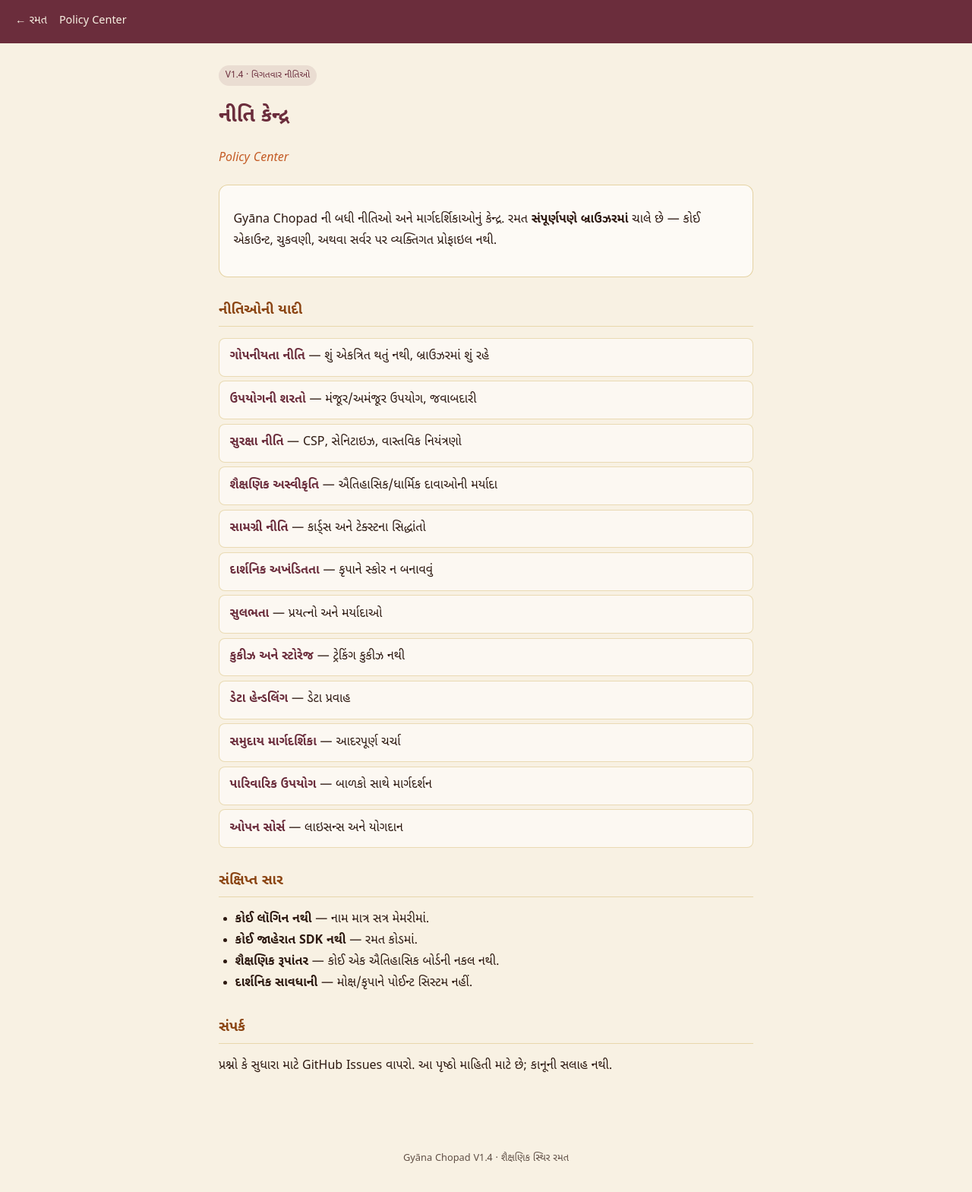
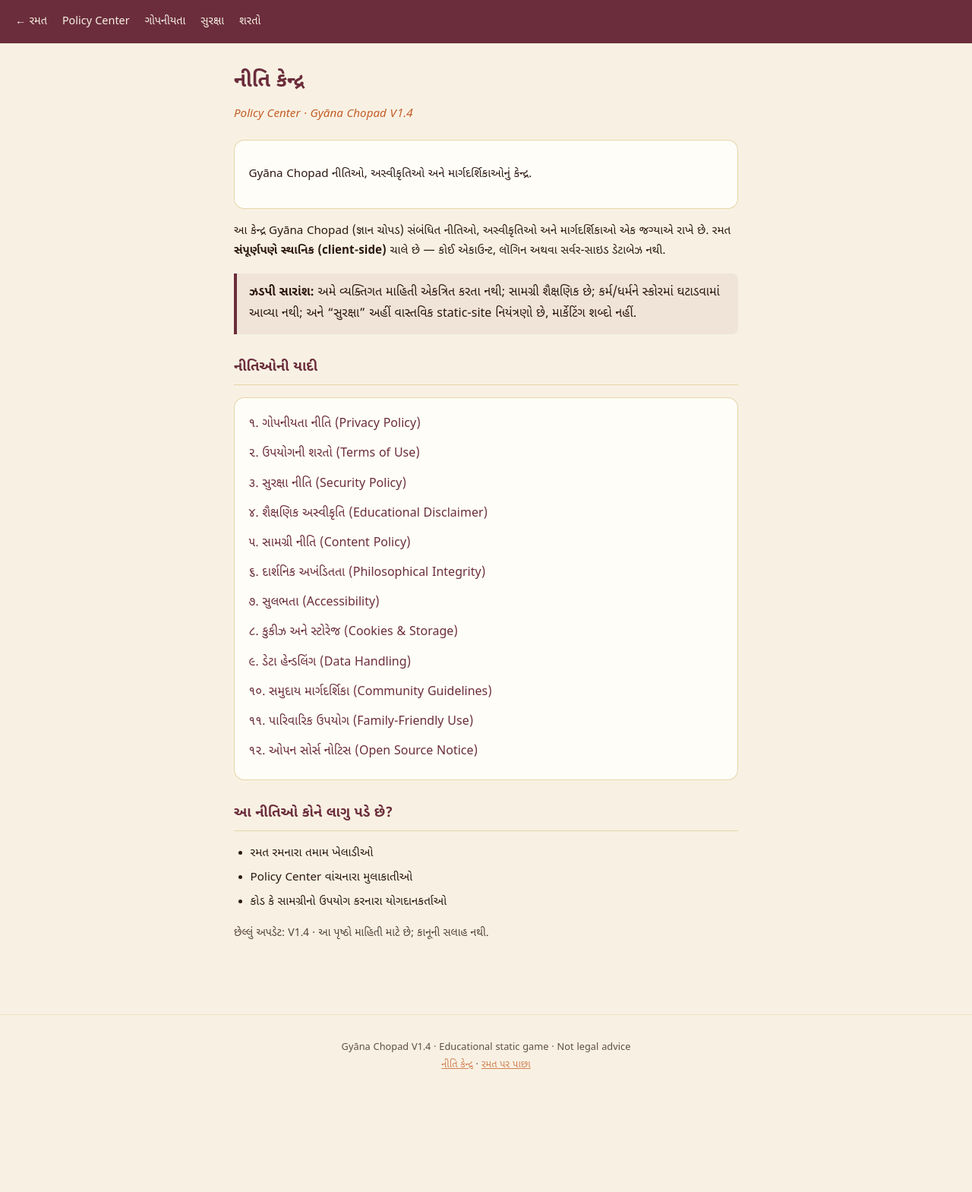
Before and after one commit to bhargavsinh/gyana-chopad, a website: page policies/index.html in a window 1280 px wide. Shown: the whole page at 76% size. After the commit the page ends 1445 px from the top, so only its background shows below. Drawn offline with Linux system fonts and the light colour scheme.

Commit message:
V1.4: detailed Policy Center — privacy, terms, security, educational disclaimer (full Gujarati text)

```diff
--- a/policies/index.html
+++ b/policies/index.html
@@ -3,64 +3,83 @@
 <head>
   <meta charset="UTF-8"/>
   <meta name="viewport" content="width=device-width, initial-scale=1"/>
+  <meta name="description" content="Gyāna Chopad નીતિઓ, અસ્વીકૃતિઓ અને માર્ગદર્શિકાઓનું કેન્દ્ર."/>
+  <meta name="robots" content="index,follow"/>
   <meta http-equiv="Content-Security-Policy" content="default-src 'self'; style-src 'self' 'unsafe-inline' https://fonts.googleapis.com; font-src https://fonts.gstatic.com; script-src 'self'; connect-src 'self'; base-uri 'self'; form-action 'none'; frame-ancestors 'none'"/>
-  <meta name="description" content="Gyāna Chopad નીતિ કેન્દ્ર — ગોપનીયતા, સુરક્ષા, શૈક્ષણિક અસ્વીકૃતિ અને અન્ય નીતિઓ."/>
-  <title>નીતિ કેન્દ્ર | Policy Center — Gyāna Chopad V1.4</title>
+  <meta name="referrer" content="no-referrer"/>
+  <title>નીતિ કેન્દ્ર | Gyāna Chopad V1.4</title>
+  <link rel="preconnect" href="https://fonts.googleapis.com"/>
   <link href="https://fonts.googleapis.com/css2?family=Noto+Sans+Gujarati:wght@400;600;700&display=swap" rel="stylesheet"/>
   <style>
-  body{font-family:'Noto Sans Gujarati',system-ui,sans-serif;background:#F8F1E3;color:#2C1810;margin:0;line-height:1.75}
-  header{background:#6B2D3C;color:#F8F1E3;padding:0.9rem 1.25rem}
-  header a{color:#F8F1E3;text-decoration:none;margin-right:1rem;font-size:0.9rem}
-  main{max-width:44rem;margin:0 auto;padding:1.75rem 1.25rem 3rem}
-  h1{color:#6B2D3C;font-size:1.65rem}
-  h2{color:#8B4513;font-size:1.15rem;margin-top:1.75rem;border-bottom:1px solid rgba(184,134,11,0.25);padding-bottom:0.25rem}
-  .card{background:rgba(255,255,255,0.65);border:1px solid rgba(184,134,11,0.35);border-radius:0.75rem;padding:1rem 1.15rem;margin:1.25rem 0}
-  .badge{display:inline-block;background:rgba(107,45,60,0.1);color:#6B2D3C;font-size:0.75rem;padding:0.2rem 0.55rem;border-radius:999px}
-  a{color:#C45C26}
-  ul{padding-left:1.35rem}
-  footer{text-align:center;padding:2rem;font-size:0.8rem;opacity:0.75}
-  .grid a{display:block;padding:0.65rem 0.85rem;margin:0.35rem 0;background:#fff8;border:1px solid #B8860B44;border-radius:0.5rem;text-decoration:none;color:#2C1810}
-  .grid a:hover{border-color:#C45C26}
-  .grid a strong{color:#6B2D3C}
+:root{--maroon:#6B2D3C;--saffron:#C45C26;--ivory:#F8F1E3;--ink:#2C1810;--gold:#B8860B;--green:#1F4D3A}
+*{box-sizing:border-box}
+body{font-family:'Noto Sans Gujarati',system-ui,sans-serif;background:var(--ivory);color:var(--ink);margin:0;line-height:1.75;font-size:1rem}
+header{background:var(--maroon);color:var(--ivory);padding:1rem 1.25rem;display:flex;flex-wrap:wrap;gap:.75rem 1.25rem;align-items:center}
+header a{color:var(--ivory);text-decoration:none;font-size:.9rem}
+header a:hover{text-decoration:underline}
+main{max-width:44rem;margin:0 auto;padding:1.75rem 1.25rem 3rem}
+h1{color:var(--maroon);font-size:1.65rem;margin:0 0 .35rem}
+.sub{color:var(--saffron);font-size:.95rem;margin:0 0 1.25rem;font-style:italic}
+h2{color:var(--maroon);font-size:1.15rem;margin:1.75rem 0 .6rem;border-bottom:1px solid #B8860B44;padding-bottom:.35rem}
+p,li{font-size:.95rem}
+ul{padding-left:1.35rem}
+li{margin:.35rem 0}
+.card{background:#fffdf8;border:1px solid #B8860B55;border-radius:.85rem;padding:1rem 1.15rem;margin:1rem 0}
+.note{background:#6B2D3C10;border-left:4px solid var(--maroon);padding:.75rem 1rem;margin:1rem 0;border-radius:0 .5rem .5rem 0}
+.muted{opacity:.8;font-size:.88rem}
+a{color:var(--saffron)}
+footer{text-align:center;padding:2rem 1rem;font-size:.8rem;opacity:.75;border-top:1px solid #B8860B33;margin-top:2rem}
+.toc a{display:block;padding:.35rem 0;text-decoration:none;color:var(--maroon)}
+.toc a:hover{color:var(--saffron)}
   </style>
 </head>
 <body>
-<header><a href="../index.html">← રમત</a><a href="index.html">Policy Center</a></header>
-<main>
-<span class="badge">V1.4 · વિગતવાર નીતિઓ</span>
-<h1>નીતિ કેન્દ્ર</h1>
-<p style="color:#C45C26;font-style:italic">Policy Center</p>
-<div class="card">
-<p>Gyāna Chopad ની બધી નીતિઓ અને માર્ગદર્શિકાઓનું કેન્દ્ર. રમત <strong>સંપૂર્ણપણે બ્રાઉઝરમાં</strong> ચાલે છે — કોઈ એકાઉન્ટ, ચુકવણી, અથવા સર્વર પર વ્યક્તિગત પ્રોફાઇલ નથી.</p>
+  <header>
+    <a href="../index.html">← રમત</a>
+    <a href="index.html">Policy Center</a>
+    <a href="privacy.html">ગોપનીયતા</a>
+    <a href="security.html">સુરક્ષા</a>
+    <a href="terms.html">શરતો</a>
+  </header>
+  <main>
+    <h1>નીતિ કેન્દ્ર</h1>
+    <p class="sub">Policy Center · Gyāna Chopad V1.4</p>
+    <div class="card"><p>Gyāna Chopad નીતિઓ, અસ્વીકૃતિઓ અને માર્ગદર્શિકાઓનું કેન્દ્ર.</p></div>
+
+<p>આ કેન્દ્ર Gyāna Chopad (જ્ઞાન ચોપડ) સંબંધિત નીતિઓ, અસ્વીકૃતિઓ અને માર્ગદર્શિકાઓ એક જગ્યાએ રાખે છે. રમત <strong>સંપૂર્ણપણે સ્થાનિક (client-side)</strong> ચાલે છે — કોઈ એકાઉન્ટ, લૉગિન અથવા સર્વર-સાઇડ ડેટાબેઝ નથી.</p>
+
+<div class="note">
+  <strong>ઝડપી સારાંશ:</strong> અમે વ્યક્તિગત માહિતી એકત્રિત કરતા નથી; સામગ્રી શૈક્ષણિક છે; કર્મ/ધર્મને સ્કોરમાં ઘટાડવામાં આવ્યા નથી; અને “સુરક્ષા” અહીં વાસ્તવિક static-site નિયંત્રણો છે, માર્કેટિંગ શબ્દો નહીં.
 </div>
 
 <h2>નીતિઓની યાદી</h2>
-<div class="grid">
-<a href="privacy.html"><strong>ગોપનીયતા નીતિ</strong> — શું એકત્રિત થતું નથી, બ્રાઉઝરમાં શું રહે</a>
-<a href="terms.html"><strong>ઉપયોગની શરતો</strong> — મંજૂર/અમંજૂર ઉપયોગ, જવાબદારી</a>
-<a href="security.html"><strong>સુરક્ષા નીતિ</strong> — CSP, સેનિટાઇઝ, વાસ્તવિક નિયંત્રણો</a>
-<a href="educational-disclaimer.html"><strong>શૈક્ષણિક અસ્વીકૃતિ</strong> — ઐતિહાસિક/ધાર્મિક દાવાઓની મર્યાદા</a>
-<a href="content-policy.html"><strong>સામગ્રી નીતિ</strong> — કાર્ડ્સ અને ટેક્સ્ટના સિદ્ધાંતો</a>
-<a href="philosophical-integrity.html"><strong>દાર્શનિક અખંડિતતા</strong> — કૃપાને સ્કોર ન બનાવવું</a>
-<a href="accessibility.html"><strong>સુલભતા</strong> — પ્રયત્નો અને મર્યાદાઓ</a>
-<a href="cookies.html"><strong>કુકીઝ અને સ્ટોરેજ</strong> — ટ્રેકિંગ કુકીઝ નથી</a>
-<a href="data-handling.html"><strong>ડેટા હેન્ડલિંગ</strong> — ડેટા પ્રવાહ</a>
-<a href="community.html"><strong>સમુદાય માર્ગદર્શિકા</strong> — આદરપૂર્ણ ચર્ચા</a>
-<a href="family-friendly.html"><strong>પારિવારિક ઉપયોગ</strong> — બાળકો સાથે માર્ગદર્શન</a>
-<a href="open-source.html"><strong>ઓપન સોર્સ</strong> — લાઇસન્સ અને યોગદાન</a>
-</div>
+<nav class="toc card">
+  <a href="privacy.html">૧. ગોપનીયતા નીતિ (Privacy Policy)</a>
+  <a href="terms.html">૨. ઉપયોગની શરતો (Terms of Use)</a>
+  <a href="security.html">૩. સુરક્ષા નીતિ (Security Policy)</a>
+  <a href="educational-disclaimer.html">૪. શૈક્ષણિક અસ્વીકૃતિ (Educational Disclaimer)</a>
+  <a href="content-policy.html">૫. સામગ્રી નીતિ (Content Policy)</a>
+  <a href="philosophical-integrity.html">૬. દાર્શનિક અખંડિતતા (Philosophical Integrity)</a>
+  <a href="accessibility.html">૭. સુલભતા (Accessibility)</a>
+  <a href="cookies.html">૮. કુકીઝ અને સ્ટોરેજ (Cookies &amp; Storage)</a>
+  <a href="data-handling.html">૯. ડેટા હેન્ડલિંગ (Data Handling)</a>
+  <a href="community.html">૧૦. સમુદાય માર્ગદર્શિકા (Community Guidelines)</a>
+  <a href="family-friendly.html">૧૧. પારિવારિક ઉપયોગ (Family-Friendly Use)</a>
+  <a href="open-source.html">૧૨. ઓપન સોર્સ નોટિસ (Open Source Notice)</a>
+</nav>
 
-<h2>સંક્ષિપ્ત સાર</h2>
+<h2>આ નીતિઓ કોને લાગુ પડે છે?</h2>
 <ul>
-<li><strong>કોઈ લૉગિન નથી</strong> — નામ માત્ર સત્ર મેમરીમાં.</li>
-<li><strong>કોઈ જાહેરાત SDK નથી</strong> — રમત કોડમાં.</li>
-<li><strong>શૈક્ષણિક રૂપાંતર</strong> — કોઈ એક ઐતિહાસિક બોર્ડની નકલ નથી.</li>
-<li><strong>દાર્શનિક સાવધાની</strong> — મોક્ષ/કૃપાને પોઈન્ટ સિસ્ટમ નહીં.</li>
+  <li>રમત રમનારા તમામ ખેલાડીઓ</li>
+  <li>Policy Center વાંચનારા મુલાકાતીઓ</li>
+  <li>કોડ કે સામગ્રીનો ઉપયોગ કરનારા યોગદાનકર્તાઓ</li>
 </ul>
 
-<h2>સંપર્ક</h2>
-<p>પ્રશ્નો કે સુધારા માટે GitHub Issues વાપરો. આ પૃષ્ઠો માહિતી માટે છે; કાનૂની સલાહ નથી.</p>
-</main>
-<footer>Gyāna Chopad V1.4 · શૈક્ષણિક સ્થિર રમત</footer>
+<p class="muted">છેલ્લું અપડેટ: V1.4 · આ પૃષ્ઠો માહિતી માટે છે; કાનૂની સલાહ નથી.</p>
+  </main>
+  <footer>
+    Gyāna Chopad V1.4 · Educational static game · Not legal advice<br/>
+    <a href="index.html">નીતિ કેન્દ્ર</a> · <a href="../index.html">રમત પર પાછા</a>
+  </footer>
 </body>
 </html>
```
